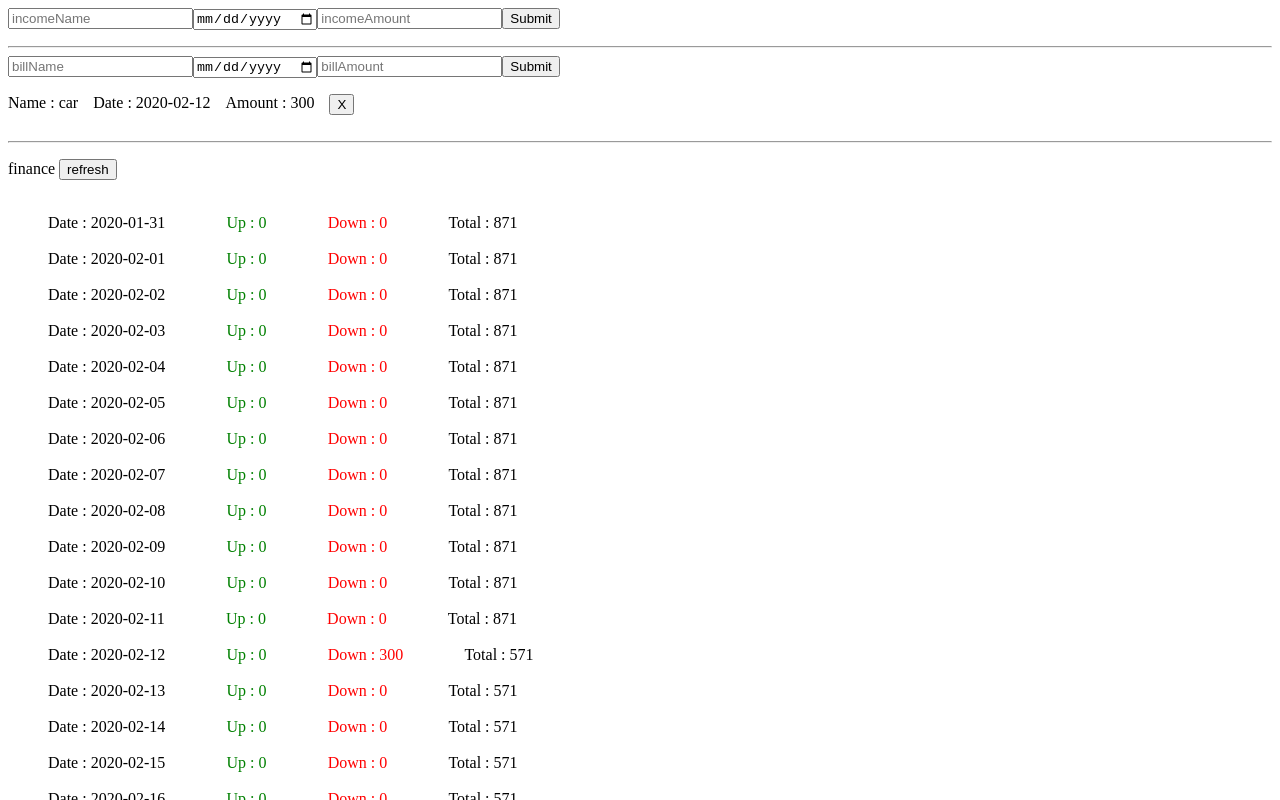
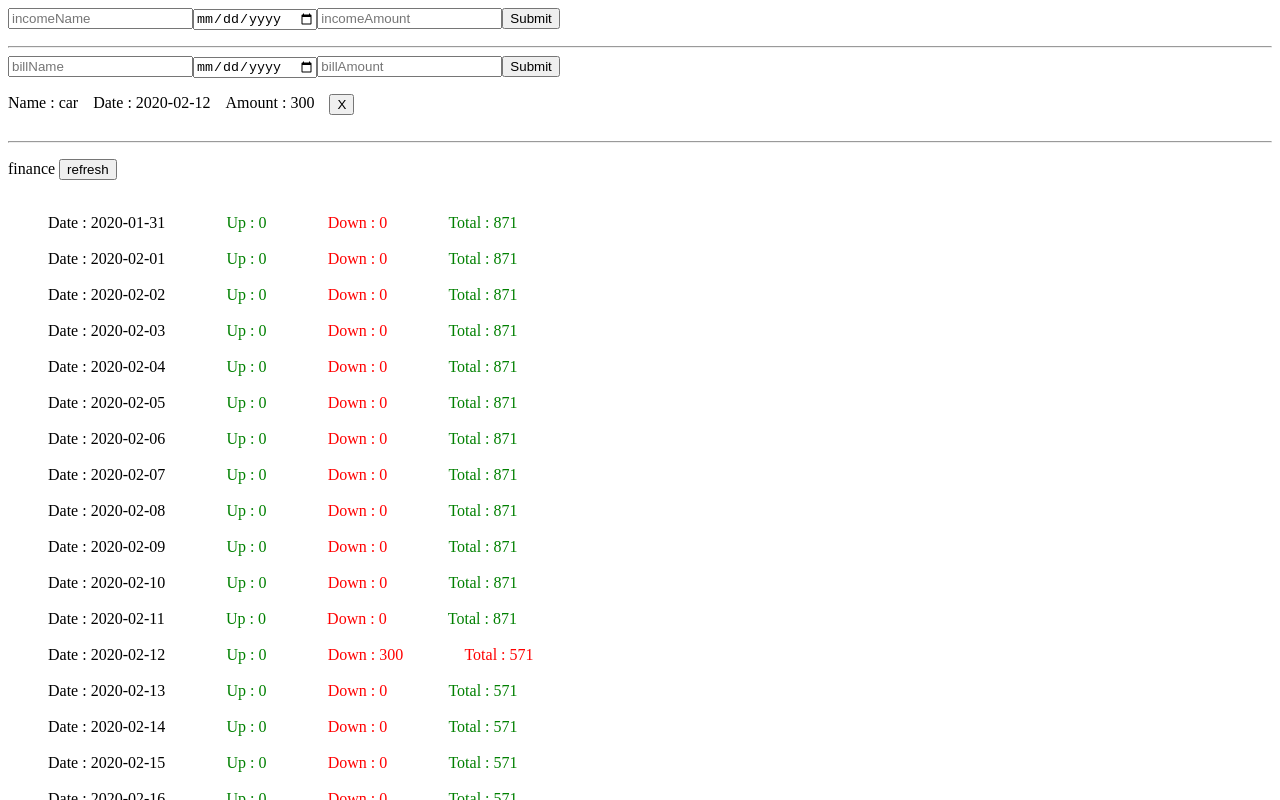
Before and after one commit to apelico/finance-app, an Angular app: page / in a window 1280 px wide. Both pictures are taken after a click on the button "refresh". Shown: the top 800 px of the page. Built offline with nearby package versions, Linux system fonts and the light colour scheme.

Commit message:
1 file modified

```diff
--- a/src/app/finance/finance.component.html
+++ b/src/app/finance/finance.component.html
@@ -13,7 +13,15 @@
       <li>Date : {{daily.date}}</li>
       <li><a style="color:green">Up : {{daily.up}}</a></li>
       <li><a style="color:red">Down : {{daily.down}}</a></li>
-      <li>Total : {{daily.amount}}</li>
+
+      <div *ngIf='daily.up >= daily.down'>
+        <li style="color:green">Total : {{daily.amount}}</li>
+      </div>
+
+      <div *ngIf='daily.up < daily.down'>
+        <li style="color:red">Total : {{daily.amount}}</li>
+      </div>
+
     </ul>
 		<br>
  </div>
```
